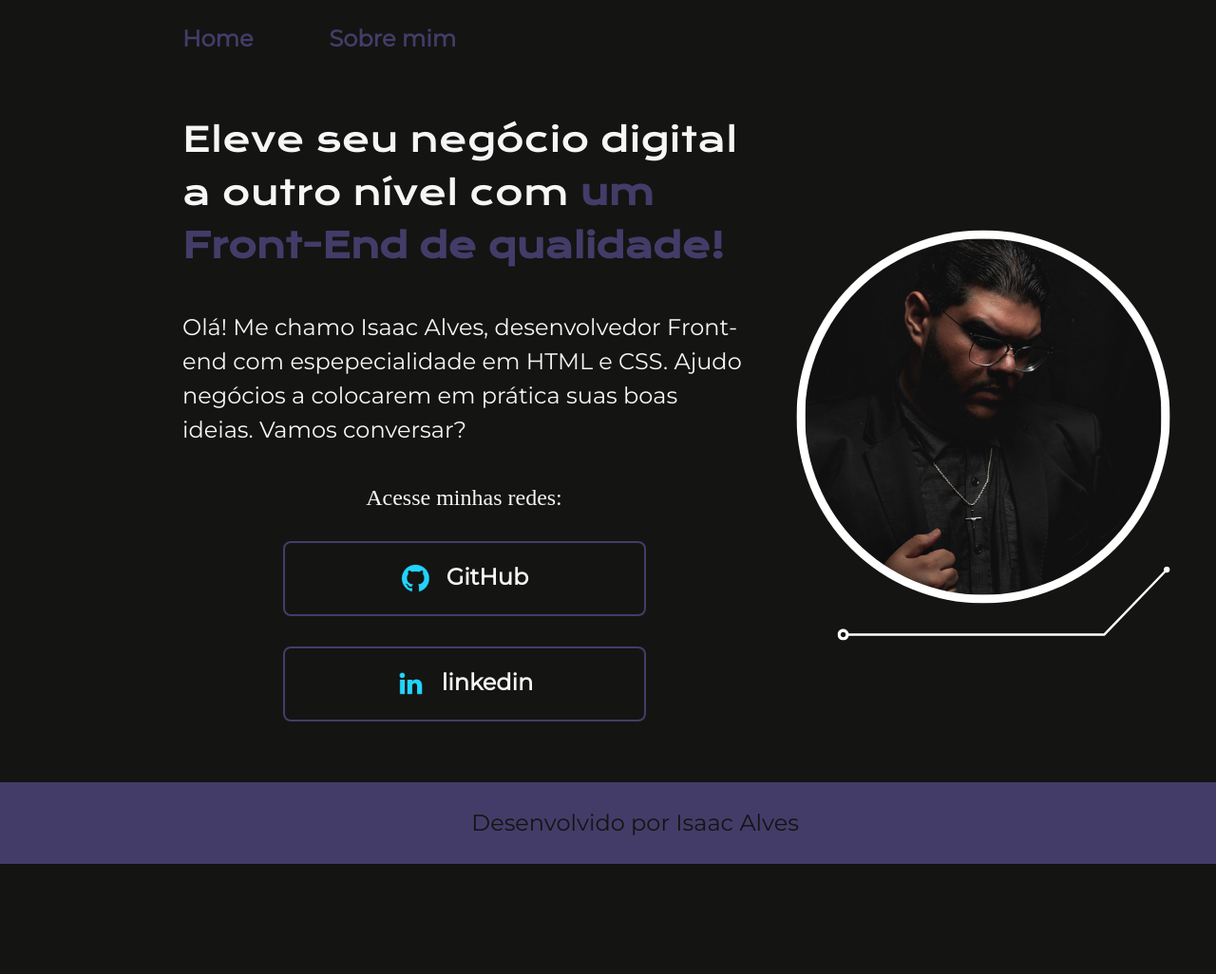
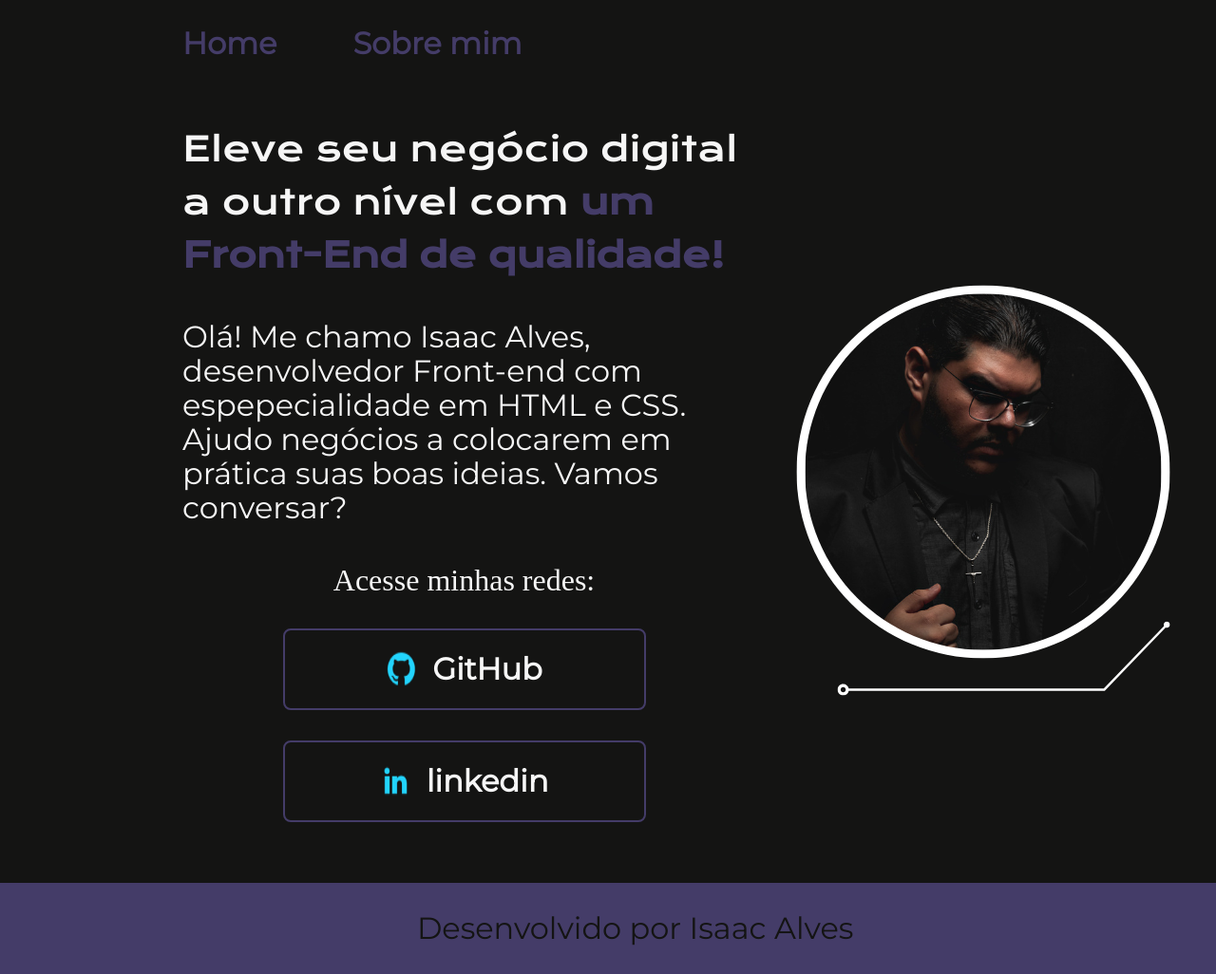
Before and after one commit to Isaac-Alves11/Isaac-Alves, a plain HTML site: page index.html in a window 1280 px wide. Shown: the top 1026 px of the page at 95% size. Before the commit the page ends 910 px from the top, so only its background shows below. Drawn offline with nearby package versions, Linux system fonts and the light colour scheme.

Commit message:
Apliquei a medida rem em todas as font-sizes

```diff
--- a/styles.css
+++ b/styles.css
@@ -33,7 +33,7 @@ gap: 80px;
 
 .cabecalho-menu {
 font-family: var(--fonte-secundaria);
-font-size: 24px;
+font-size: 2rem;
 font-weight: 600;
 color: var(--cor-terciaria);
 text-decoration: none;
@@ -72,7 +72,7 @@ text-decoration: none;
     font-family: var(--fonte-secundaria);
     font-style: normal;
     font-weight: 350px;
-    font-size: 24px ;
+    font-size: 2rem;
     line-height: 36px;
     text-align: start;
     width: 593px;
@@ -90,7 +90,7 @@ text-decoration: none;
 .link-acesse-minhas-redes {
     font-family: var(--fonte-principals);
     font-weight: 400;
-    font-size: 24px;
+    font-size: 2rem;
 }
 
 .botoes-de-acao {
@@ -101,7 +101,7 @@ text-decoration: none;
     width: 378px;
     text-align: center;
     border-radius: 8px;
-    font-size: 24px;
+    font-size: 2rem;
     font-weight: 600;
     padding: 21.5px 0;
     text-decoration: none;
@@ -120,7 +120,7 @@ background-color: var(--cor-hover);
     background-color: var(--cor-terciaria);
     text-align: center;
     font-family: var(--fonte-secundaria);
-    font-size: 24px;
+    font-size: 2rem;
     font-weight: 400;
     width: 100%;
 
```
